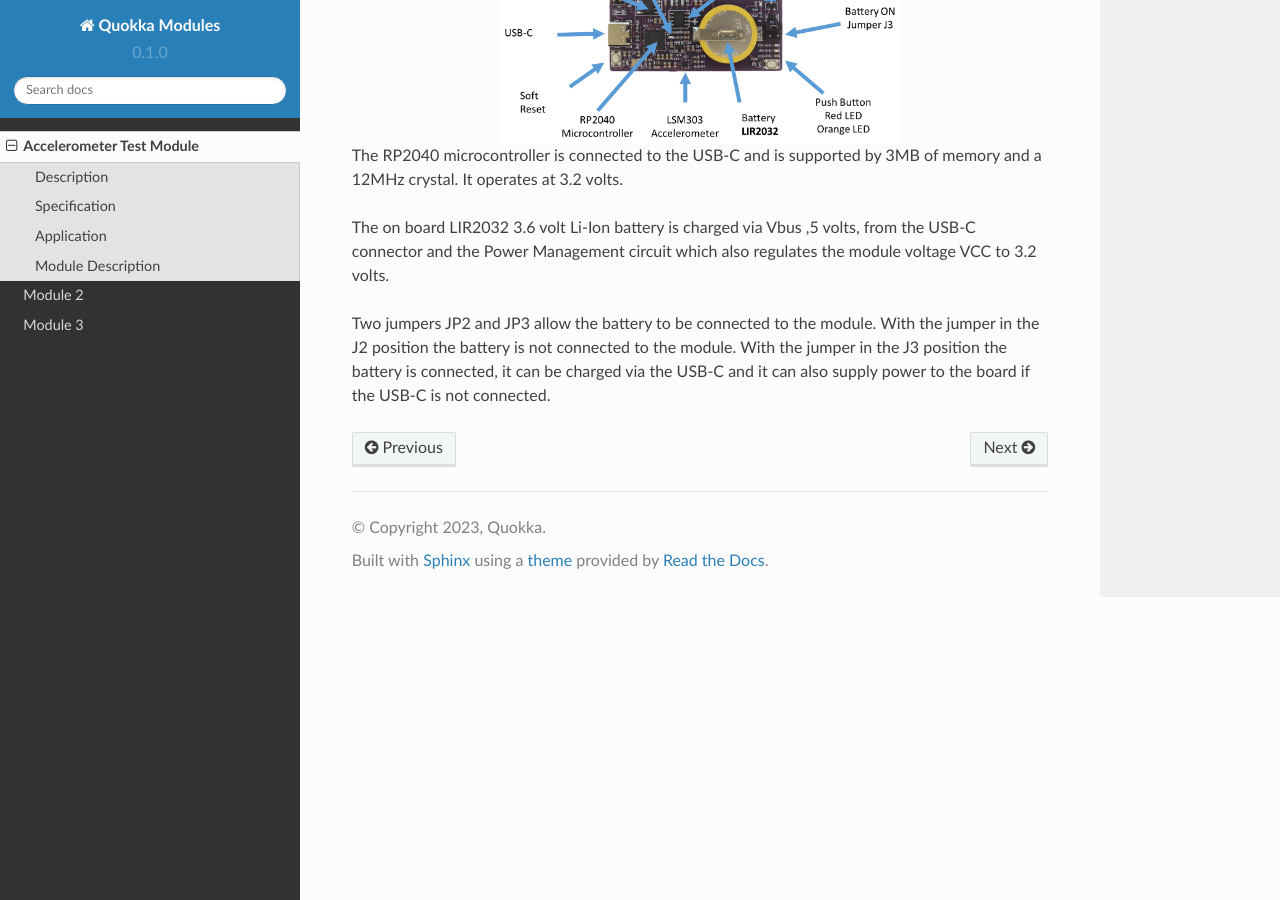
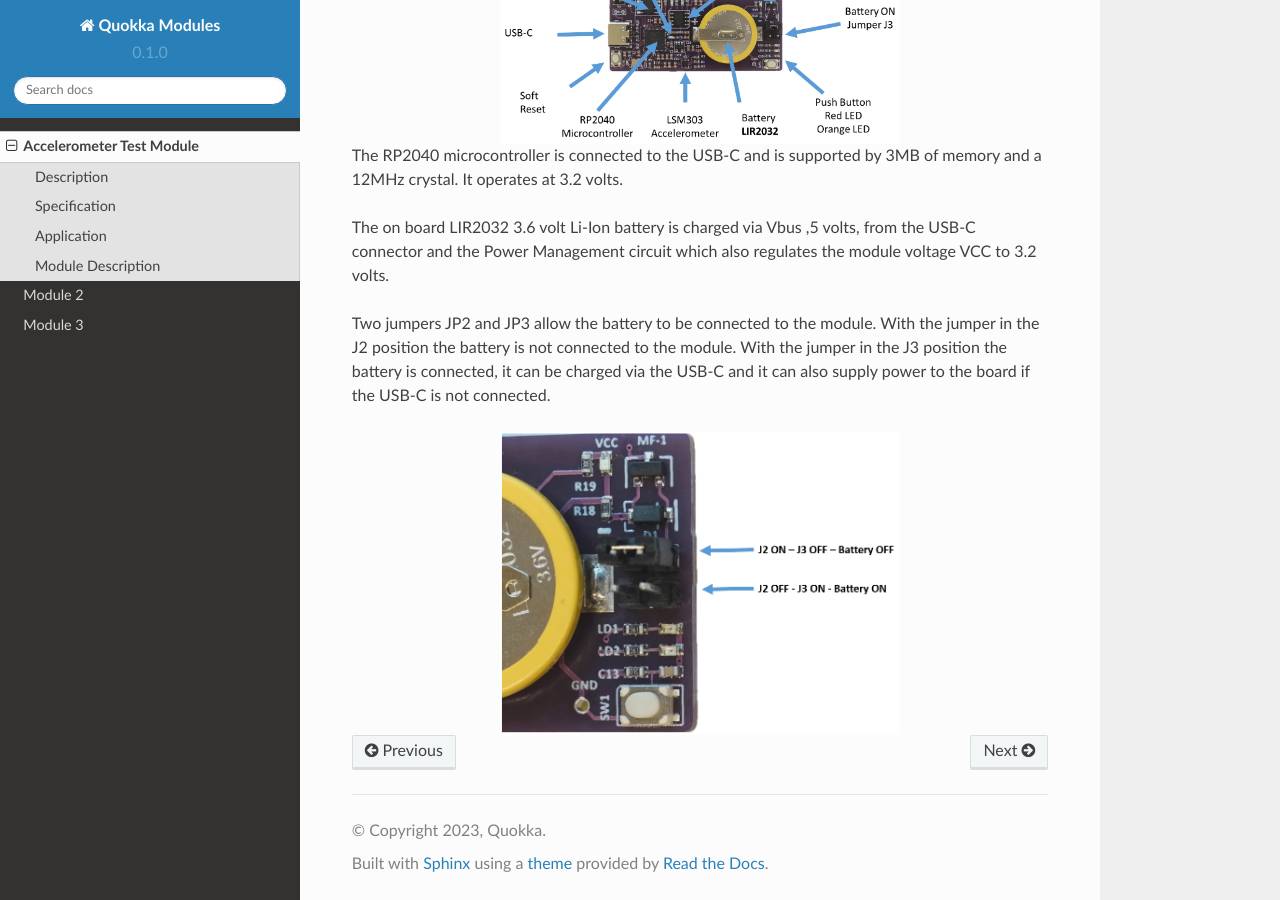
Before and after one commit to JulianDinsdale/Quokka-Modules, a Sphinx documentation site: the page built from docs/source/Acc_Test_Mod.rst, in a window 1280 px wide and 900 px high, scrolled down 1446 px. Built offline with Sphinx 7.4.7 and the Read the Docs theme 2.0.0, drawn with Linux system fonts in a browser that asks for light colours.

Commit message:
new figyre

```diff
--- a/docs/source/Acc_Test_Mod.rst
+++ b/docs/source/Acc_Test_Mod.rst
@@ -86,3 +86,8 @@ Two jumpers JP2 and JP3 allow the battery to be connected to the module.  With t
 J2 position the battery is not connected to the module.  With the jumper in the J3 position the
 battery is connected, it can be charged via the USB-C and it can also supply power to the board if
 the USB-C is not connected.
+
+.. figure:: images/AccJumpers.png
+    :width: 400
+    :align: center
+    :alt: Alternative Text
```
